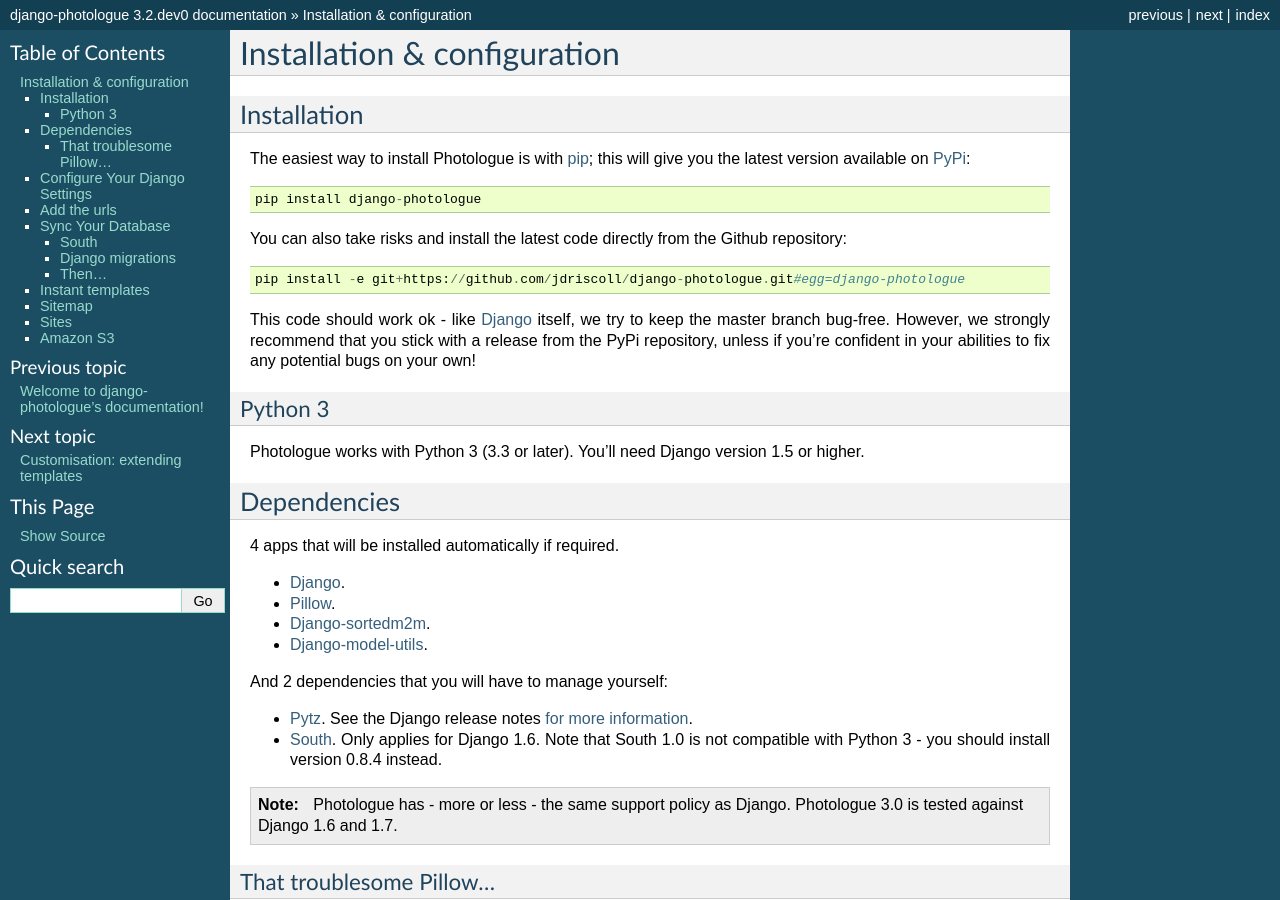
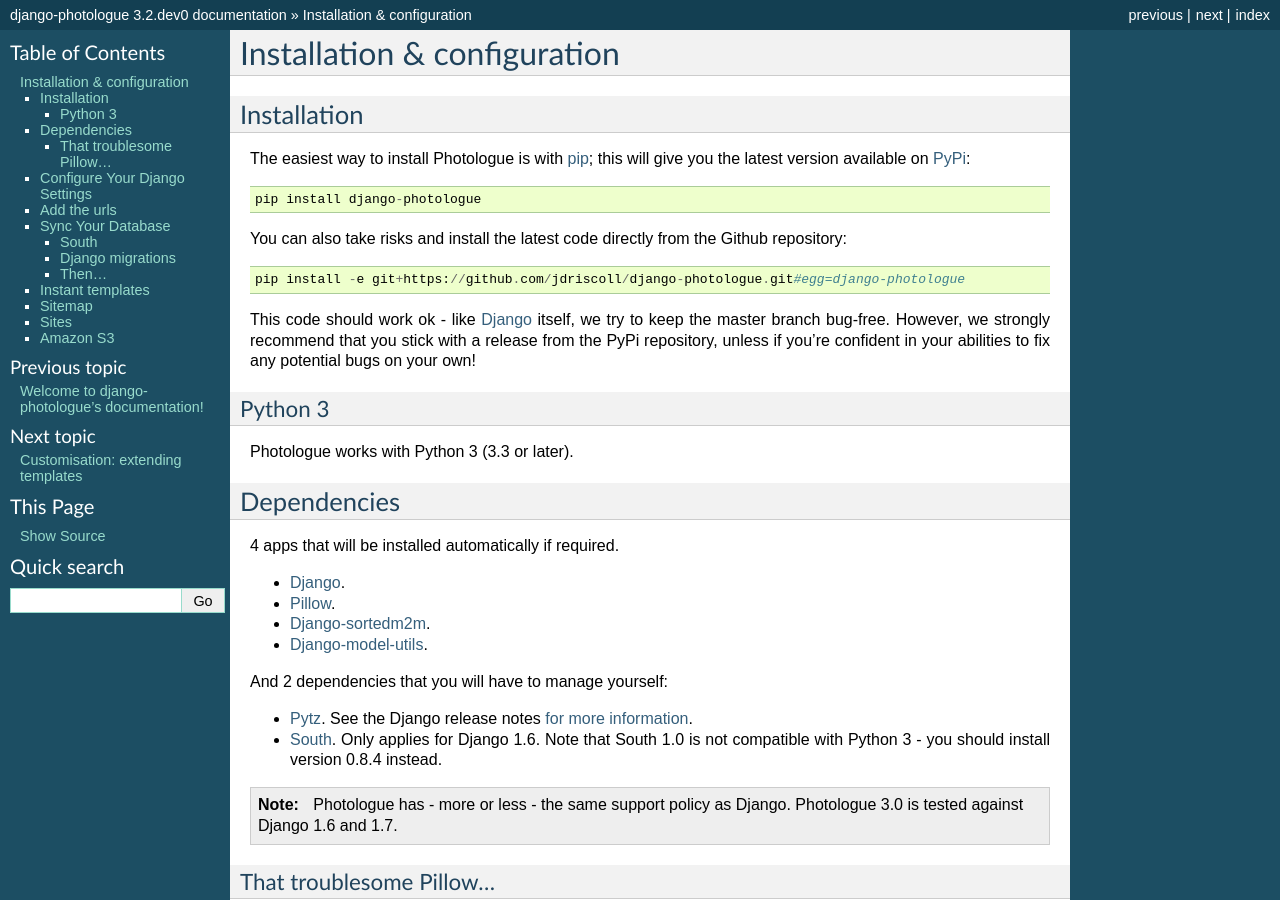
Before and after one commit to richardbarran/django-photologue, a Sphinx documentation site: the page built from docs/pages/installation.rst, in a window 1280 px wide and 900 px high. Built offline with Sphinx 7.4.7, drawn with Linux system fonts in a browser that asks for light colours.

Commit message:
Update references to Django 1.5.

```diff
--- a/docs/pages/installation.rst
+++ b/docs/pages/installation.rst
@@ -24,8 +24,7 @@ to fix any potential bugs on your own!
 
 Python 3
 ~~~~~~~~
-Photologue works with Python 3 (3.3 or later). You'll need Django version
-1.5 or higher.
+Photologue works with Python 3 (3.3 or later).
 
 Dependencies
 ------------
--- a/requirements.txt
+++ b/requirements.txt
@@ -1,4 +1,4 @@
-Django>=1.6 # Django-sortedm2m does not work with Django 1.4, and Django 1.5 is not supported.
+Django>=1.6 # Django-sortedm2m does not work with Django 1.4, and Django 1.5 is end-of-life'd.
 Pillow>=2.0.0 # 2.0.0 needed for Mac users. Might work with earlier versions, but not tested.
 django-sortedm2m>=0.8.1
 django-model-utils>=2.2
```
